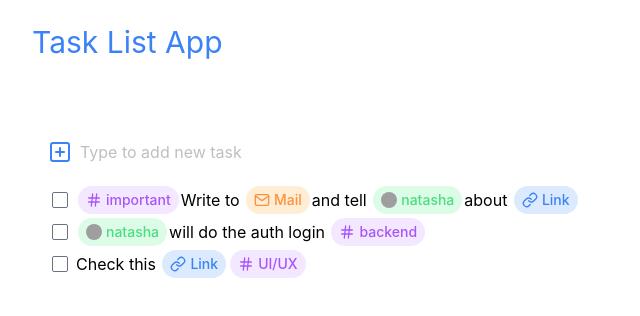
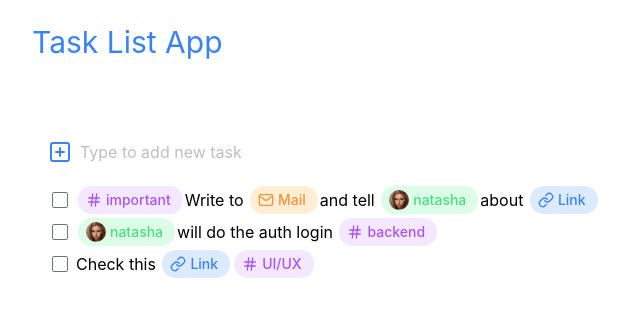
Before and after one commit to hanselbormey/task-list-app, a Next.js app: page / in a window 1280 px wide. Shown: the top 316 px of the page, without its empty margins (0-640 px from the left). Built offline with nearby package versions, Linux system fonts and the light colour scheme; grey boxes are pictures that could not be loaded.

Commit message:
Change styles

```diff
--- a/components/IconTag.tsx
+++ b/components/IconTag.tsx
@@ -1,41 +1,43 @@
 import { Hash, Link, Mail } from 'react-feather';
 
 import { Tag } from '@/types/enums';
-import { IMG_SRC } from '@/utils/constants';
-import Avatar from './Avatar';
 
 const IconTag: React.FC<{ tag: Tag; label: string }> = ({ tag, label }) => {
   switch (tag) {
     case Tag.EMAIL:
       return (
         <a className="flex items-center" href={`mailto:${label}`}>
-          <Mail className="w-4 h-4 mr-1" />
-          Mail
+          <Mail className="w-4 h-4" />
+          <p className="mx-1">Mail</p>
         </a>
       );
     case Tag.LINK:
       return (
         <a
-          className="flex items-center"
+          className="flex items-center hover:cursor-pointer"
           rel="external"
           href={!label.includes('http') ? `https://${label}` : label}
+          target="_blank"
         >
-          <Link className="w-4 h-4 mr-1" />
-          Link
+          <Link className="w-4 h-4" />
+          <p className="mx-1">Link</p>
         </a>
       );
     case Tag.HASHTAG:
       return (
         <a className="flex items-center">
-          <Hash className="w-4 h-4 mr-1" />
-          {label.slice(1)}
+          <Hash className="w-4 h-4" />
+          <p className="mx-1">{label.slice(1)}</p>
         </a>
       );
     case Tag.MENTION:
       return (
         <a className="flex items-center">
-          <Avatar classname="mr-1" src={IMG_SRC} />
-          {label.slice(1)}
+          <img
+            className="object-cover w-5 h-5 rounded-xl"
+            src="/woman_avatar.jpg"
+          />
+          <p className="mx-1">{label.slice(1)}</p>
         </a>
       );
   }
```
